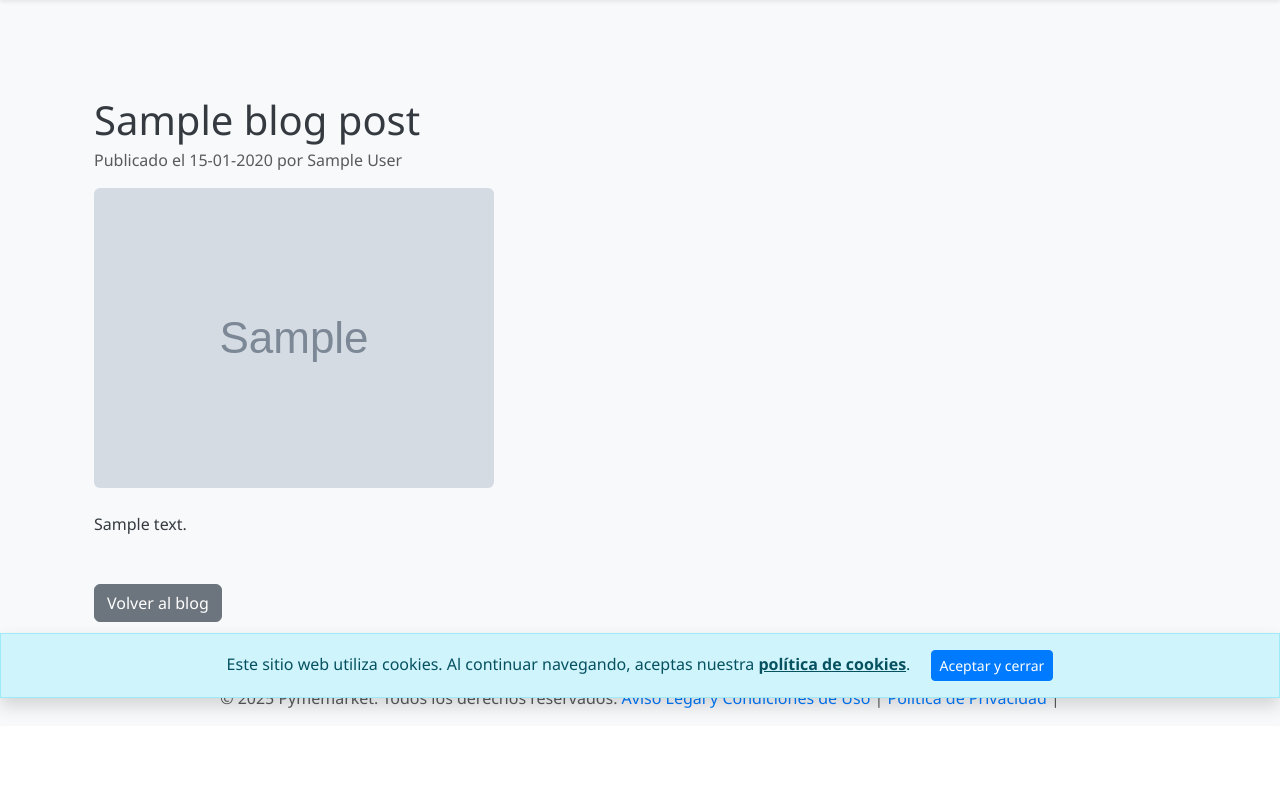
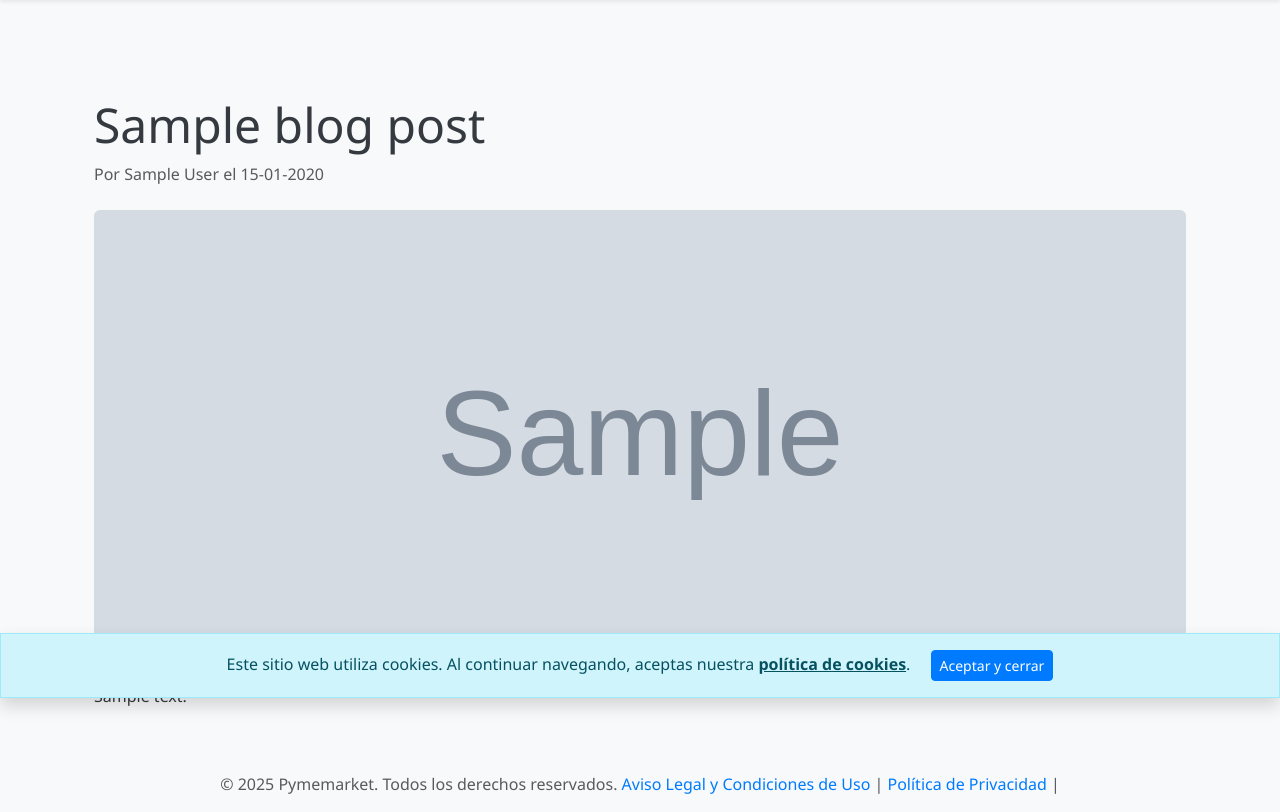
Before and after one commit to AC-Partners/compraventa-postgres, a Flask app: page /blog/1 in a window 1280 px wide. Shown: the part 102-914 px from the top of the page. Before the commit the page ends 816 px from the top, so only its background shows below. Run offline with Flask 3, Linux system fonts and the light colour scheme; grey boxes marked "Sample" are stand-in pictures; a database or web service that is not in the repository returns one stand-in record (values such as "Sample title"); some libraries are stand-ins or nearby versions.

Commit message:
Update blog_post.html

```diff
--- a/templates/blog_post.html
+++ b/templates/blog_post.html
@@ -1,28 +1,24 @@
 {% extends "base.html" %}
 
-{% block title %}{{ post.seo_title or post.title }}{% endblock %}
+{% block title %}{{ post.seo_title if post.seo_title else post.title }}{% endblock %}
 
-{% block meta_extra %}
-<meta name="description" content="{{ post.seo_description or post.title }}">
-{% endblock %}
+{% block meta_description %}{{ post.seo_description if post.seo_description else post.content|striptags|truncate(160) }}{% endblock %}
 
 {% block content %}
 <div class="container mt-5 pt-5">
     <article class="blog-post">
-        <h1 class="blog-post-title mb-1">{{ post.title }}</h1>
-        <p class="blog-post-meta text-muted">
-            Publicado el {{ post.created_at.strftime('%d-%m-%Y') }} por {{ post.author }}
-        </p>
+        <header class="mb-4">
+            <h1 class="display-5">{{ post.title }}</h1>
+            <p class="text-muted">Por {{ post.author }} el {{ post.created_at.strftime('%d-%m-%Y') }}</p>
+        </header>
 
         {% if post.featured_image_url %}
-        <img src="{{ post.featured_image_url }}" class="img-fluid rounded mb-4" alt="{{ post.title }}">
+            <img src="{{ post.featured_image_url }}" alt="{{ post.title }}" class="img-fluid rounded mb-4" style="width: 100%; max-height: 450px; object-fit: cover;">
         {% endif %}
 
-        <div class="blog-post-content">
-            {{ post.content | safe }} {# Usar `| safe` para renderizar el HTML del contenido si lo hay #}
+        <div class="post-content">
+            {{ post.content|safe }}
         </div>
-
-        <a href="{{ url_for('blog_list') }}" class="btn btn-secondary mt-5">Volver al blog</a>
     </article>
 </div>
 {% endblock %}
```
